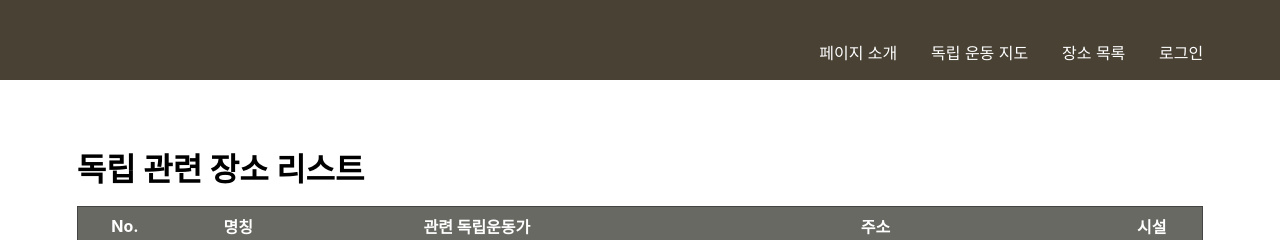
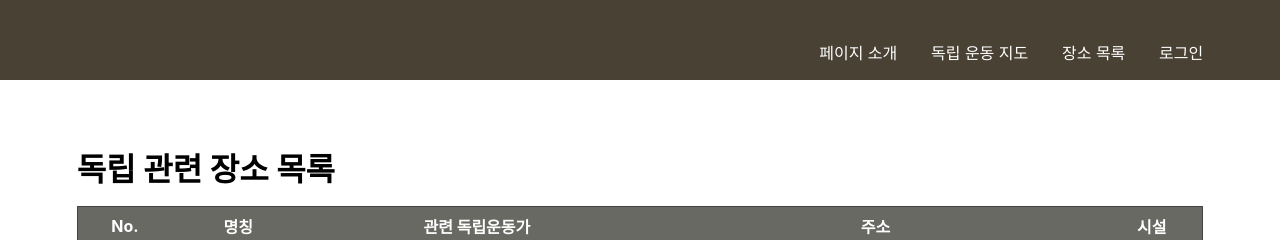
Before and after one commit to Radian06/Parakho-front, a React (Create React App) app: page /location-list in a window 1280 px wide. Shown: the top 240 px of the page. Built offline with nearby package versions, Linux system fonts and the light colour scheme; a web font is replaced by a local one.

Commit message:
🎨 :: 장소 목록 타이틀  수정

```diff
--- a/src/pages/LocationList.jsx
+++ b/src/pages/LocationList.jsx
@@ -4,7 +4,7 @@ import { locationData } from "../data/locationData";
 const LocationList = () => {
   return (
     <div className="LocationList_page">
-      <div className="LocationList_title">독립 관련 장소 리스트</div>
+      <div className="LocationList_title">독립 관련 장소 목록</div>
       <div className="LocationList_listBox">
         <table className="LocationList_table">
           <thead>
```
